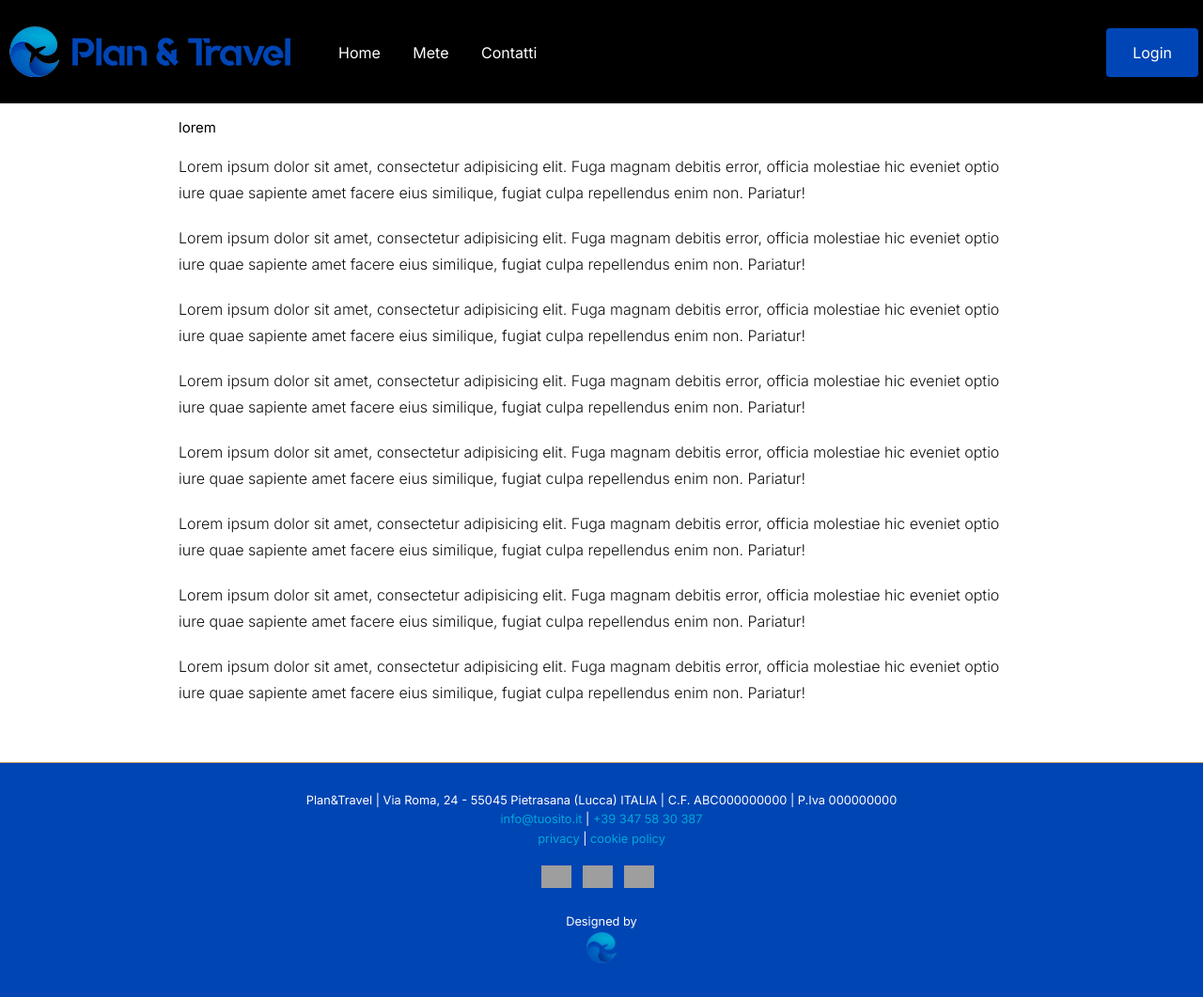
After one commit to PAT19999/PlanAndTravel, a PHP site: page /pages/Template.html in a window 1280 px wide. The commit adds this page. Shown: the whole page at 94% size. Run offline with PHP 8.4, Linux system fonts and the light colour scheme; some libraries are stand-ins or nearby versions; grey boxes are pictures that could not be loaded.

Commit message:
revisionato

```diff
--- /dev/null
+++ b/pages/Template.html
@@ -0,0 +1,116 @@
+<!DOCTYPE html>
+<html lang="it">
+<head>
+    <meta charset="UTF-8">
+    <meta name="viewport" content="width=device-width, initial-scale=1.0">
+    <meta http-equiv="X-UA-Compatible" content="ie=edge">
+    <title>Template</title>
+    <link rel="shortcut icon" href="../drawable/logo-mini.png"/>
+    <link rel="stylesheet" href="https://cdnjs.cloudflare.com/ajax/libs/meyer-reset/2.0/reset.min.css" integrity="sha512-NmLkDIU1C/C88wi324HBc+S2kLhi08PN5GDeUVVVC/BVt/9Izdsc9SVeVfA1UZbY3sHUlDSyRXhCzHfr6hmPPw==" crossorigin="anonymous" />
+
+    <link rel="stylesheet" href="../style/template.css"/>
+
+    <link rel="stylesheet" href="https://cdnjs.cloudflare.com/ajax/libs/flickity/2.2.1/flickity.min.css" integrity="sha512-ztsAq/T5Mif7onFaDEa5wsi2yyDn5ygdVwSSQ4iok5BPJQGYz1CoXWZSA7OgwGWrxrSrbF0K85PD5uLpimu4eQ==" crossorigin="anonymous" />
+
+    <script src="https://unpkg.com/scrollreveal@4.0.0/dist/scrollreveal.min.js"></script>
+
+    <link href="https://fonts.googleapis.com/css2?family=Roboto:wght@400;700&display=swap" rel="stylesheet">
+
+    <link href="https://fonts.googleapis.com/css2?family=Inter:wght@300;400;700;900&display=swap" rel="stylesheet">
+</head>
+
+<body>
+
+<! navbar>
+<div class="navbg">
+    <navbar>
+        <div class="logo">
+            <img src="../drawable/navbar-logo.png" alt="logo-sito">
+        </div>
+        <ul class="menu">
+            <li><a href="homepage.html">Home</a></li>
+            <li><a href="#">Mete</a></li>
+            <li><a href="#">Contatti</a></li>
+        </ul>
+        <div class="cta">
+            <a href="#" class="button"> Login</a>
+        </div>
+        <div class="hamburger">
+            <span></span>
+            <span></span>
+            <span></span>
+        </div>
+    </navbar>
+</div>
+
+<! intro con sfondo dietro>
+<div class="hero hero--small">
+    <div class="hero__content">
+        <p class="intro-text">Intro Text</p>
+        <h1 class="big-text">Titolo della mia Pagina Web</h1>
+    </div>
+</div>
+
+<! Esempio>
+<div class="content">
+    <h3 class="normal-text">lorem</h3>
+    <p>Lorem ipsum dolor sit amet, consectetur adipisicing elit. Fuga magnam debitis error, officia molestiae hic eveniet optio iure quae sapiente amet facere eius similique, fugiat culpa repellendus enim non. Pariatur!</p>
+    <p>Lorem ipsum dolor sit amet, consectetur adipisicing elit. Fuga magnam debitis error, officia molestiae hic eveniet optio iure quae sapiente amet facere eius similique, fugiat culpa repellendus enim non. Pariatur!</p>
+    <p>Lorem ipsum dolor sit amet, consectetur adipisicing elit. Fuga magnam debitis error, officia molestiae hic eveniet optio iure quae sapiente amet facere eius similique, fugiat culpa repellendus enim non. Pariatur!</p>
+    <p>Lorem ipsum dolor sit amet, consectetur adipisicing elit. Fuga magnam debitis error, officia molestiae hic eveniet optio iure quae sapiente amet facere eius similique, fugiat culpa repellendus enim non. Pariatur!</p>
+    <p>Lorem ipsum dolor sit amet, consectetur adipisicing elit. Fuga magnam debitis error, officia molestiae hic eveniet optio iure quae sapiente amet facere eius similique, fugiat culpa repellendus enim non. Pariatur!</p>
+    <p>Lorem ipsum dolor sit amet, consectetur adipisicing elit. Fuga magnam debitis error, officia molestiae hic eveniet optio iure quae sapiente amet facere eius similique, fugiat culpa repellendus enim non. Pariatur!</p>
+    <p>Lorem ipsum dolor sit amet, consectetur adipisicing elit. Fuga magnam debitis error, officia molestiae hic eveniet optio iure quae sapiente amet facere eius similique, fugiat culpa repellendus enim non. Pariatur!</p>
+    <p>Lorem ipsum dolor sit amet, consectetur adipisicing elit. Fuga magnam debitis error, officia molestiae hic eveniet optio iure quae sapiente amet facere eius similique, fugiat culpa repellendus enim non. Pariatur!</p>
+
+</div>
+
+<! Footer>
+
+<footer>
+    Plan&Travel | Via Roma, 24 - 55045 Pietrasana (Lucca) ITALIA | C.F. ABC000000000 | P.Iva 000000000 <br>
+    <a class="trans-color-text" href="#">info@tuosito.it</a> | <span itemprop="telephone"><a href="#">+39 347 58 30 387</a></span>
+    <br><a target="_blank" href="#"> privacy</a> | <a target="_blank" href="#"> cookie policy</a>
+
+    <div class="social-cont">
+        <ul class="social-list">
+            <li><a target="_blank" href="#"><img src="https://icon-library.com/images/facebook-png-icon-white/facebook-png-icon-white-18.jpg"  title="facebook" alt="Facebook icon"></a></li>
+            <li><a target="_blank" href="#"><img src="https://icon-library.com/images/white-instagram-icon-png/white-instagram-icon-png-14.jpg" title="Instagram" alt="Instagram icon"></a></li>
+            <li><a target="_blank" href="#"><img src="https://www.suiteforlife.it/wp-content/uploads/2019/09/whatsapp-logo-112413FAA7-seeklogo-298x300.png" title="WhatsApp" alt="WhatsApp icon"></a></li>
+        </ul>
+    </div><!--/fine social cont-->
+    Designed by<br>
+    <div class="credits">
+        <a href="#"><img width="32" src="../drawable/logo-mini.png" title="Plan&Travel" alt="Icona Plan&Travel"></a>
+    </div>
+
+</footer>
+
+
+
+
+<!-- Jquery -->
+<script src="https://code.jquery.com/jquery-3.2.1.min.js"></script>
+
+<script src="https://ajax.googleapis.com/ajax/libs/jquery/3.1.0/jquery.min.js"></script>
+
+<script src="https://cdnjs.cloudflare.com/ajax/libs/flickity/2.2.1/flickity.pkgd.min.js" integrity="sha512-Nx/M3T/fWprNarYOrnl+gfWZ25YlZtSNmhjHeC0+2gCtyAdDFXqaORJBj1dC427zt3z/HwkUpPX+cxzonjUgrA==" crossorigin="anonymous"></script>
+
+<script>
+    $( document ).ready(function() {
+
+        /* Open Panel */
+        $( ".hamburger" ).on('click', function() {
+            $(".menu").toggleClass("menu--open");
+        });
+
+    });
+
+
+    ScrollReveal().reveal('.reveal',  { distance: '100px', duration: 1500, easing: 'cubic-bezier(.215, .61, .355, 1)', interval: 600 });
+
+    ScrollReveal().reveal('.zoom',  { duration: 1500, easing: 'cubic-bezier(.215, .61, .355, 1)', interval: 200, scale: 0.65, mobile: false});
+
+
+    </body>
+    </html>
--- a/pages/homepage.html
+++ b/pages/homepage.html
@@ -30,6 +30,7 @@
 
 <! navbar>
 <div class="navbg">
+<navbar>
   <div class="logo ">
     <img src="../drawable/navbar-logo.png" alt="logo-sito">
   </div>
@@ -46,6 +47,7 @@
     <span></span>
     <span></span>
   </div>
+</navbar>
 </div>
 
 <! Hero>
--- a/style/style.css
+++ b/style/style.css
@@ -8,7 +8,7 @@ h1, h2, h3, h4, h5, p{color:#000; padding-bottom: 20px;}
 
 p{line-height: 28px; color: #111111; font-weight: 300;}
 
-.big-text{font-size: 30px;font-weight: 100;}
+.big-text{color: white; font-size: 30px;font-weight: 100;}
 .med-text{font-size: 20px;}
 .normal-text{font-size: 15px;}
 .small-text{font-size: 14px;}
@@ -184,7 +184,7 @@ navbar{
 .hero__content h2{color: #000000;}
 .hero__content p{color: #fff;}
 
-.hero--small{height: 450px;text-align: center;}
+.hero--small{height: 350px;text-align: center;}
 
 
 #video-back{
--- /dev/null
+++ b/style/template.css
@@ -0,0 +1,216 @@
+/* Generiche */
+
+body{font-family: 'Inter', sans-serif;font-size: 16px; max-width: 100%;}
+
+a{text-decoration: none;}
+
+h1, h2, h3, h4, h5, p{color:#000; padding-bottom: 20px;}
+
+p{line-height: 28px; color: #111111; font-weight: 300;}
+
+.big-text{color: white; font-size: 30px;font-weight: 100;}
+.med-text{font-size: 20px;}
+.normal-text{font-size: 15px;}
+.small-text{font-size: 14px;}
+.intro-text{color:#fff;text-transform: uppercase;font-size: 15px;font-weight: bold;padding-bottom: 10px}
+
+.button{
+    padding: 18px 28px;
+    background: #0045b5;
+    color:#fff;
+    display: inline-block;
+    border-radius: 4px;
+}
+.button:hover{
+    color: #ffffff; /* light seconday color*/
+    background: #0069c3;
+}
+@media (max-width: 768px) {
+
+    .big-text{
+        font-size: 20px;
+    }
+
+}
+
+/* ! Navbar */
+.navbg{
+    background: black;
+    z-index: 10;
+    padding: 55px;
+    position: fixed;
+    width: 100%;
+    max-width: 100%;
+}
+
+navbar{
+    width: 100%;
+    position: fixed;
+    z-index:10;
+    top:0;
+    left:50%;
+    transform: translateX(-50%);
+    padding: 5px;
+    display: flex;
+    max-width: 1350px;
+    align-items: center;
+}
+
+.logo{
+    z-index: 1;
+}
+
+@media (max-width: 460px) {
+    .logo img{
+        width:100%;
+    }
+}
+
+/* Menu navbar */
+
+.menu{
+    transition: all 1s cubic-bezier(.215, .61, .355, 1);
+    width: 100%;
+    z-index: 0;
+}
+
+.menu li{
+    display: inline-block;
+}
+.menu li a{color: #fff;padding: 15px;display: block;border-radius: 4px;}
+.menu li a:hover {
+    background: #0069c3;
+}
+
+.hamburger{
+    display: none;
+    padding-top: 5.35px;
+    padding-left: 3px;
+    padding-right: 3px;
+    background: rgb(0 0 0 / 70%);
+}
+
+@media (max-width: 768px) {
+
+    .cta{display: none;
+    }
+
+    .menu{position: absolute;
+        top:0;
+        right:-100%;
+        background: #000;
+        height: 100vh;
+        padding-top: 160px;
+        text-align: center;
+    }
+    .menu li{display: block;}
+    .menu li a{padding: 15px 30px;font-size: 20px;}
+
+    .menu--open{right:0%;}
+
+    .hamburger{
+        border-radius: 6px;
+        display: block;
+        width: 30px;
+        height: 26px;
+        position: absolute;
+        right: 30px;
+    }
+    .hamburger span{
+        background: #fff;
+        height: 3px;
+        width: 100%;
+        display: block;
+        margin-bottom: 5px;}
+
+}
+
+
+
+/* Footer */
+
+footer{
+    border-top: 1px solid #C99D66; /* primary-color */
+    text-align:center;
+    padding:30px 10px;
+    line-height: 1.6em;
+    font-size:0.8em;
+    background-color: #0045b4;/* primary color*/
+    color: #fff;
+}
+
+footer a{
+    color: #00a9d5; /* secondary-color*/
+}
+
+footer a:hover{
+    color: #9edfe8; /* light seconday color*/
+}
+
+footer .credits {
+    max-width:300px;
+    margin:auto;
+}
+
+footer .credits a img {
+    -o-transition: opacity .2 ease-in;
+    -ms-transition: opacity .2s ease-in;
+    -moz-transition: opacity .2s ease-in;
+    -webkit-transition: opacity .2s ease-in;
+    transition: opacity .2s ease
+}
+
+footer .credits a img:hover {
+    opacity:0.6;
+}
+
+footer .social-cont .social-list {
+    list-style-type: none;
+    margin: 0 auto;
+    padding: 10px 0;
+}
+
+footer .social-cont .social-list > li {
+    margin: 8px 8px 8px 0;
+    display: inline-block;
+    vertical-align: top;
+    height: 32px;
+    width: 32px;
+    border-radius: 6em;
+}
+
+footer .social-cont .social-list li img {
+    width: 32px;
+}
+
+footer .social-cont .social-list > li:hover {
+    background:#9edfe8; /* light seconday color*/
+}
+
+/* ! Content */
+
+.content{max-width: 900px; margin: 40px auto;}
+
+
+/* ! Helpers */
+
+.mt-1{margin-top: 50px;}
+.mt-2{margin-top: 100px;}
+.mt-3{margin-top: 150px;}
+.mb-1{margin-bottom: 50px;}
+.tw{color:#fff}
+
+
+@media (max-width: 768px) {
+    .mt-sma-0{margin-top: 0}
+    .mb-sma-0{margin-bottom: 0}
+}
+
+
+
+*,
+*:before,
+*:after {
+    -webkit-box-sizing: border-box;
+    -moz-box-sizing: border-box;
+    box-sizing: border-box;
```
